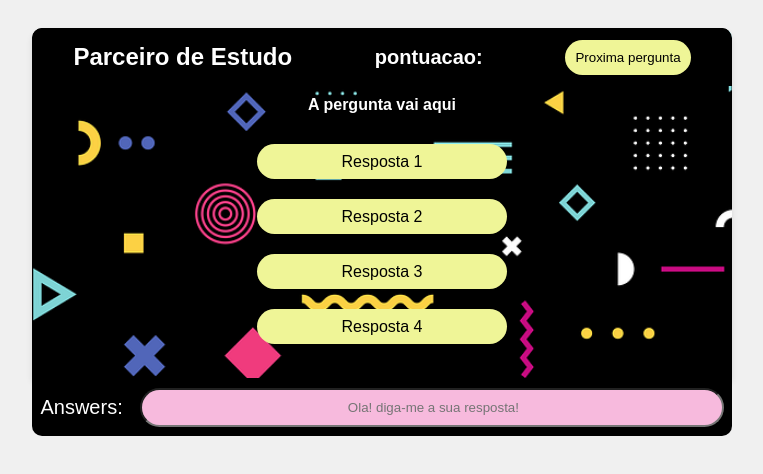
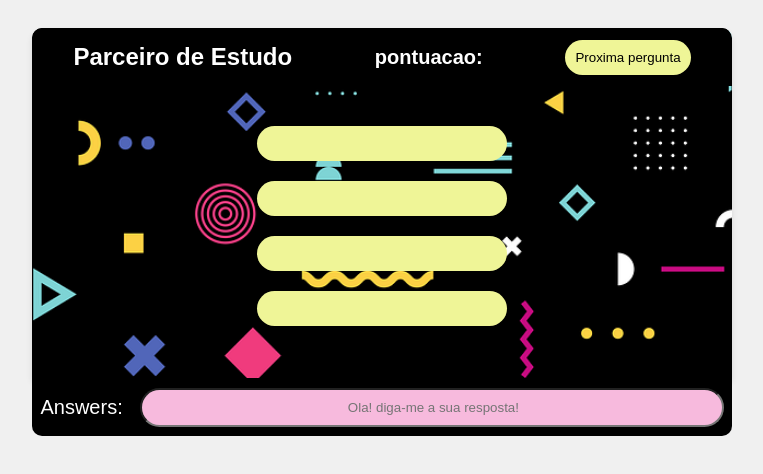
Before and after one commit to Ernicio-Chilundo-Dev/Room-of-despair, a plain HTML site: page index.html in a window 1280 px wide. Shown: the whole page, without its empty margins (258-1021 px from the left). Drawn offline with Linux system fonts and the light colour scheme.

Commit message:
anexado o javascript no html

```diff
--- a/index.html
+++ b/index.html
@@ -14,17 +14,18 @@
             <div class="score" id="score">pontuacao: </div>
                 <button class="next-question" id="nextQuestion">Proxima pergunta</button>
         </div>
-        <div class="question" id="question">A pergunta vai aqui </div>
+        <div class="question" id="question"></div>
         <div class="board-black" id="boardBlack">
-            <div class="answer">Resposta 1</div>
-            <div class="answer">Resposta 2</div>
-            <div class="answer">Resposta 3</div>
-            <div class="answer">Resposta 4</div>
+            <div class="answer"></div>
+            <div class="answer"></div>
+            <div class="answer"></div>
+            <div class="answer"></div>
         </div>
     </div>
     <div class="div-input" id="divInput">
         <label>Answers:</label>
         <input type="text" id="answer" placeholder=" Ola! diga-me a sua resposta!">
     </div>
+    <script src="script.js"></script>
 </body>
 </html>
```
